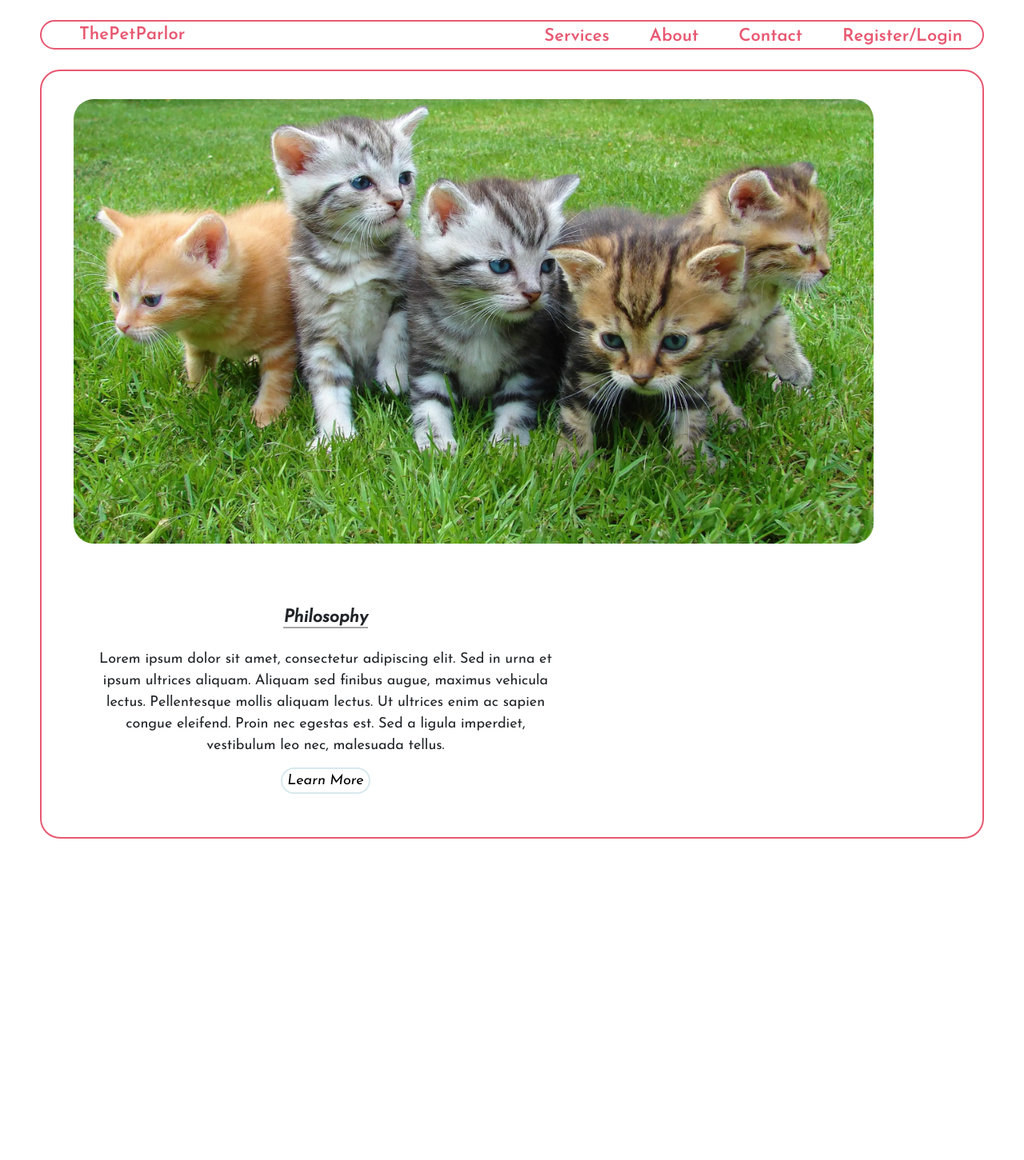
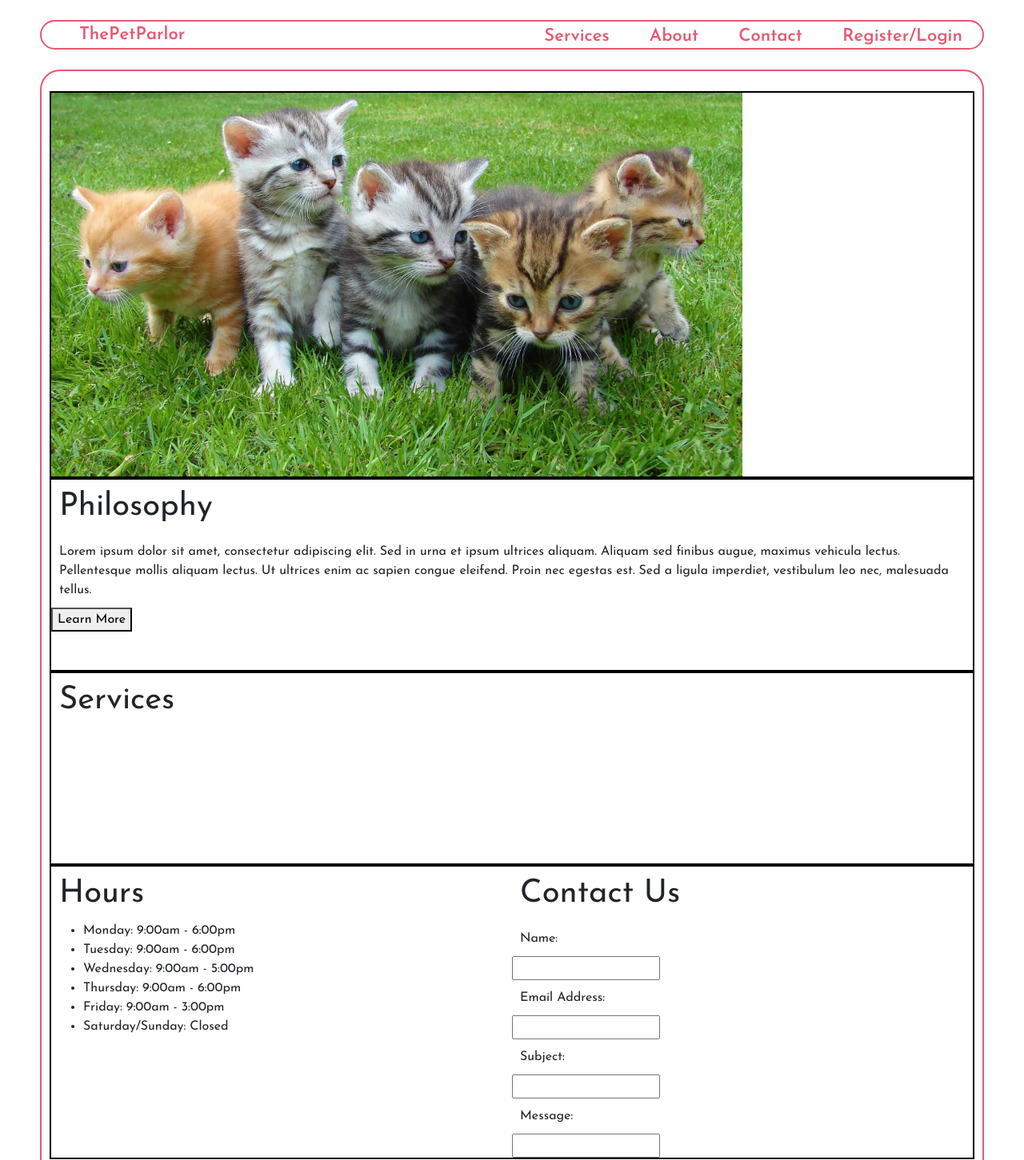
Before and after one commit to AllainPurrnal/ThePetParlor, a React (Create React App) app in the folder client/: page / in a window 1280 px wide. Shown: the top 1451 px of the page at 80% size. Before the commit the page ends 1074 px from the top, so only its background shows below. Built offline with nearby package versions, Linux system fonts and the light colour scheme.

Commit message:
Wireframe complete, switch to working on backend service. Work on appointment system requests and temp display

```diff
--- a/client/src/components/Carousel/index.css
+++ b/client/src/components/Carousel/index.css
@@ -1,10 +1,5 @@
 .carousel-wrapper img {
-  display: flexbox;
+  width: 75%;
 
-  width: 100%;
-  max-width: 1000px;
-  max-height: auto;
-
-  margin: 20px;
-  border-radius: 25px;
+  /* border-radius: 25px; */
 }
--- a/client/src/components/pages/Home/index.css
+++ b/client/src/components/pages/Home/index.css
@@ -1,108 +1,44 @@
 .homeWrap {
+  display: grid;
+  grid-template-rows: repeat(4, .5fr);
+  /* gap: 1em; */
+
+  /* Material style shadow to be applied to components */
+  /* box-shadow: 0px 0px 8px 1px rgba(0, 0, 0, .25); */
+
+  padding-top: 25px;
+  padding-bottom: 25px;
+
   border-color: #E85871;
 }
 
-.aboutSection {
-  display: flexbox;
-  max-width: 50vw;
-  margin: 25px;
-  padding: 25px;
+/* Remove before final build! */
+.carouselSection, .updateSection,
+.aboutSection, .serviceSection,
+.infoSection {
+  border: 2px solid #000
+}
+/* Remove before final build! */
 
-  font-size: 18px;
-  text-align: center;
-
-  border-radius: 10px;
-  /* box-shadow: 0 3px 6px rgba(0,0,0,0.16), 0 3px 6px rgba(0,0,0,0.23); */
+.carouselSection {
+  justify-content: center;
 }
 
-.carouselSection {
-  margin: 15px 10px 0px 10px;
-  border-radius: 10px;
-  /* box-shadow: 0 3px 6px rgba(0,0,0,0.16), 0 3px 6px rgba(0,0,0,0.23); */
+.updateSection {
+  /* display: inline-block; */
+  float: left;
+  background-color: rgba(0, 0, 0, .1);
+  max-width: 200px;
+  height: auto;
 }
 
-.aboutSection h1 {
-  font-weight: bolder;
-  font-size: 22px;
-  font-style: italic;
-
-  /* padding-top: 20px; */
-  padding-bottom: 15px;
-  margin-bottom: 0;
+.infoSection {
+  display: grid;
+  grid-template-columns: 1fr 1fr;
 }
 
-.aboutSection span {
-  border-bottom: 2px solid rgba(0, 0, 0, .35);
+.contactForm {
+  justify-content: start;
+  padding-left: 0;
+  margin: 0;
 }
-
-.aboutSection button {
-  background-color: rgba(216, 233, 239, 0);
-  font-style: italic;
-
-  margin: 4px;
-
-  outline: none;
-
-  border-color: #D8E9EF;
-  border-style: solid;
-  border-width: 2px;
-  border-radius: 25px;
-}
-
-.aboutSection button:hover {
-  background-color: rgba(216, 233, 239, 1);
-}
-
-.aboutSection button:focus,
-.aboutSection button:visited {
-  background-color: rgba(216, 233, 239, 1);
-}
-
-/* .updateSection {
-  display: block;
-  max-width: 70vw;
-  margin: 25px;
-  padding: 25px;
-
-  font-size: 18px;
-  text-align: center;
-
-  border-radius: 10px;
-  box-shadow: 0 3px 6px rgba(0,0,0,0.16), 0 3px 6px rgba(0,0,0,0.23);
-}
-
-.updateSection h1 {
-  font-weight: bolder;
-  font-size: 30px;
-  font-style: italic;
-
-  margin-bottom: 0;
-}
-
-.updateSection span {
-  border-bottom: 2px solid rgba(0, 0, 0, .35);
-} */
-
-.serviceSection {
-  display: flexbox;
-  max-width: 70vw;
-  height: auto;
-  border-style: solid;
-  border-color: rgba(0, 0, 0, 1);
-}
-
-.serviceSection .tabHeaders {
-  /* display: inline; */
-  float: left;
-
-  max-width: 20vw;
-}
-
-.serviceSection .tabDesc {
-  display: flexbox;
-
-  justify-content: center;
-  text-align: center;
-
-  max-width: 50vw;
-}
--- a/client/src/components/pages/Home/index.js
+++ b/client/src/components/pages/Home/index.js
@@ -6,55 +6,54 @@ import './index.css'
 // Site Components
 import MyCarousel from '../../Carousel';
 
-// <p>Lorem 1 ipsum dolor sit amet, consectetur adipiscing elit. Sed in urna et ipsum ultrices aliquam. Aliquam sed finibus augue, maximus vehicula lectus. Pellentesque mollis aliquam lectus.</p>
-// <p>Lorem 2 ipsum dolor sit amet, consectetur adipiscing elit. Sed in urna et ipsum ultrices aliquam. Aliquam sed finibus augue, maximus vehicula lectus. Pellentesque mollis aliquam lectus.</p>
-// <p>Lorem 3 ipsum dolor sit amet, consectetur adipiscing elit. Sed in urna et ipsum ultrices aliquam. Aliquam sed finibus augue, maximus vehicula lectus. Pellentesque mollis aliquam lectus.</p>
-
 const Home = () => {
-
-  // const tabChange = (n, id) => {
-  //   console.log(n)
-
-  // }
 
   return (
     <div className="wrapper homeWrap">
-      <section className="carouselSection">
+      <div className="carouselSection">
         <MyCarousel />
-      </section>
 
-      {/* <section className="updateSection">
-        <h1><span>News & Updates</span></h1>
-      </section> */}
+        {/* <div className="updateSection">
+          <h1><span>News & Updates</span></h1>
+        </div> */}
+      </div>
 
-      <section className="aboutSection">
+      <div className="aboutSection">
         <h1><span>Philosophy</span></h1>
         <p>Lorem ipsum dolor sit amet, consectetur adipiscing elit. Sed in urna et ipsum ultrices aliquam. Aliquam sed finibus augue, maximus vehicula lectus. Pellentesque mollis aliquam lectus. Ut ultrices enim ac sapien congue eleifend. Proin nec egestas est. Sed a ligula imperdiet, vestibulum leo nec, malesuada tellus.</p>
           <NavLink to='/About'>
             <button>Learn More</button>
           </NavLink>
-      </section>
+      </div>
 
-      {/* <section className="serviceSection">
-        <div className="tabHeaders">
-          <button onClick={() => tabChange(1)}>
-            <h1>Option 1</h1>
-          </button>
+      <div className="serviceSection">
+        <h1><span>Services</span></h1>
+      </div>
 
-          <button onClick={() => tabChange(2)}>
-            <h1>Option 2</h1>
-          </button>
+      <div className="infoSection">
+        <div className="hours">
+          <h1>Hours</h1>
 
-          <button onClick={() => tabChange(3)}>
-            <h1>Option 3</h1>
-          </button>
+          <ul>
+            <li>Monday: 9:00am - 6:00pm</li>
+            <li>Tuesday: 9:00am - 6:00pm</li>
+            <li>Wednesday: 9:00am - 5:00pm</li>
+            <li>Thursday: 9:00am - 6:00pm</li>
+            <li>Friday: 9:00am - 3:00pm</li>
+            <li>Saturday/Sunday: Closed</li>
+          </ul>
         </div>
-        <div className="tabDesc">
-          <p id="opt1">Option 1</p>
-          <p id="opt2">Option 1</p>
-          <p id="opt3">Option 1</p>
+
+        <div className="contactForm">
+          <h1><span>Contact Us</span></h1>
+          <form>
+            <p>Name:</p><input></input>
+            <p>Email Address:</p><input></input>
+            <p>Subject:</p><input></input>
+            <p>Message:</p><input></input>
+          </form>
         </div>
-      </section> */}
+      </div>
 
     </div>
   );
```
Also changed, not shown: client/src/components/Footer/index.css (added), client/src/components/Footer/index.js (added), 1 other file (tests, documents, lock files or other folders).
